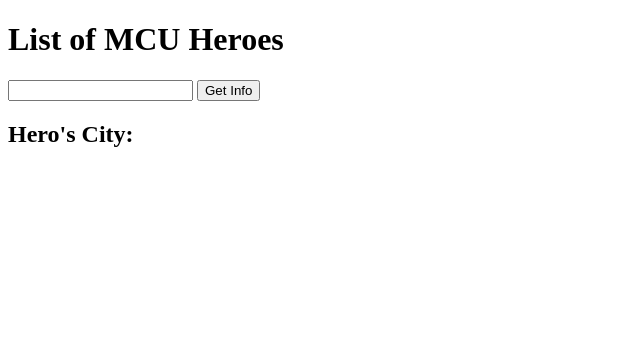
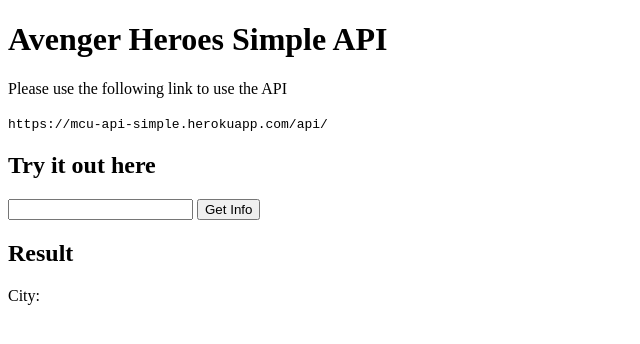
Before and after one commit to peayah/mcu, a website: page index.html in a window 1280 px wide. Shown: the whole page, without its empty margins (0-640 px from the left). Drawn offline with Linux system fonts and the light colour scheme.

Commit message:
change titile

```diff
--- a/index.html
+++ b/index.html
@@ -5,13 +5,20 @@
     <meta charset="UTF-8">
     <meta http-equiv="X-UA-Compatible" content="IE=edge">
     <meta name="viewport" content="width=device-width, initial-scale=1.0">
-    <title>Super Heroes Appearances</title>
+    <title>Avenger Appearance</title>
 </head>
 <body>
-    <h1>List of MCU Heroes</h1>
+    <h1>Avenger Heroes Simple API</h1>
+    <p>Please use the following link to use the API</p>
+    <code>https://mcu-api-simple.herokuapp.com/api/</code>
+
+
+
+    <h2>Try it out here</h2>
     <input id = "hero-name" type="text">
     <button id = "getInfo">Get Info</button>
-    <h2>Hero's City: <span id = "city-name"></span></h2>
+    <h2>Result</h2>
+    <p>City: <span id="city-name"></span></p>
     <script src = "js/main.js"></script>
 </body>
 </html>
```
